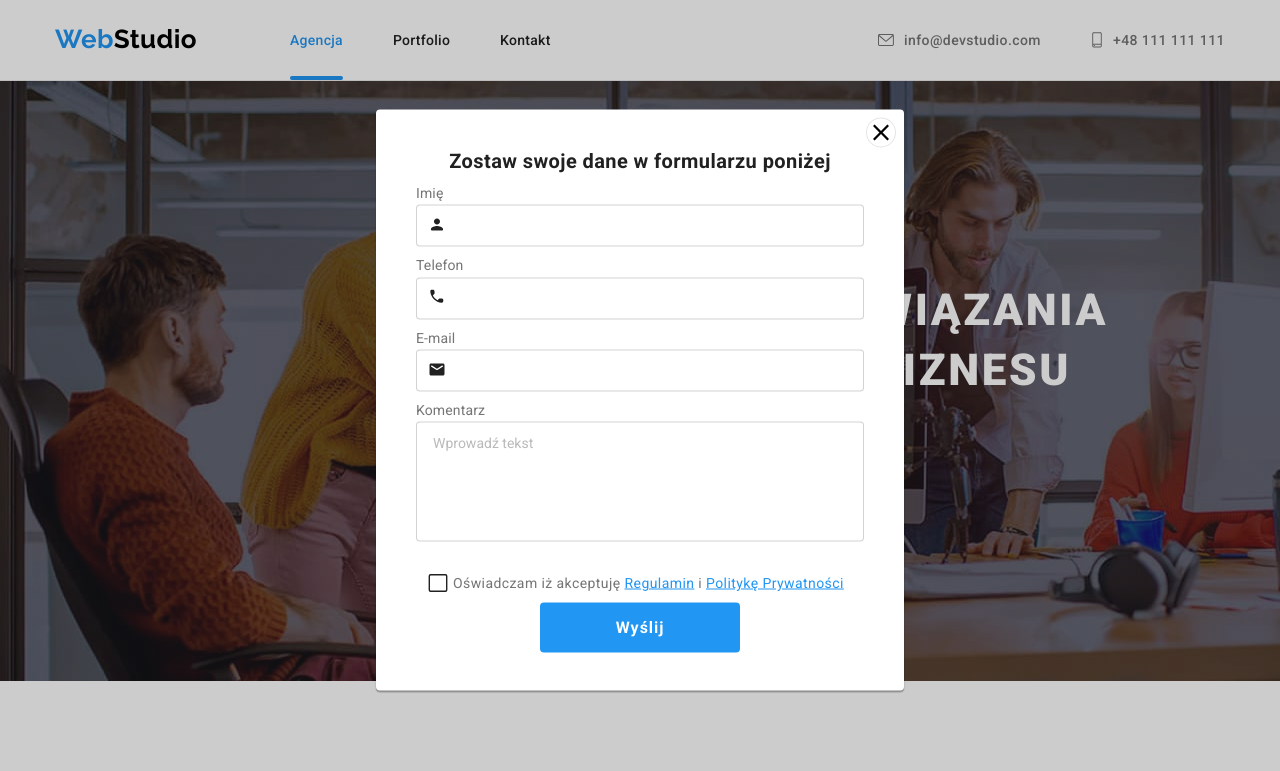
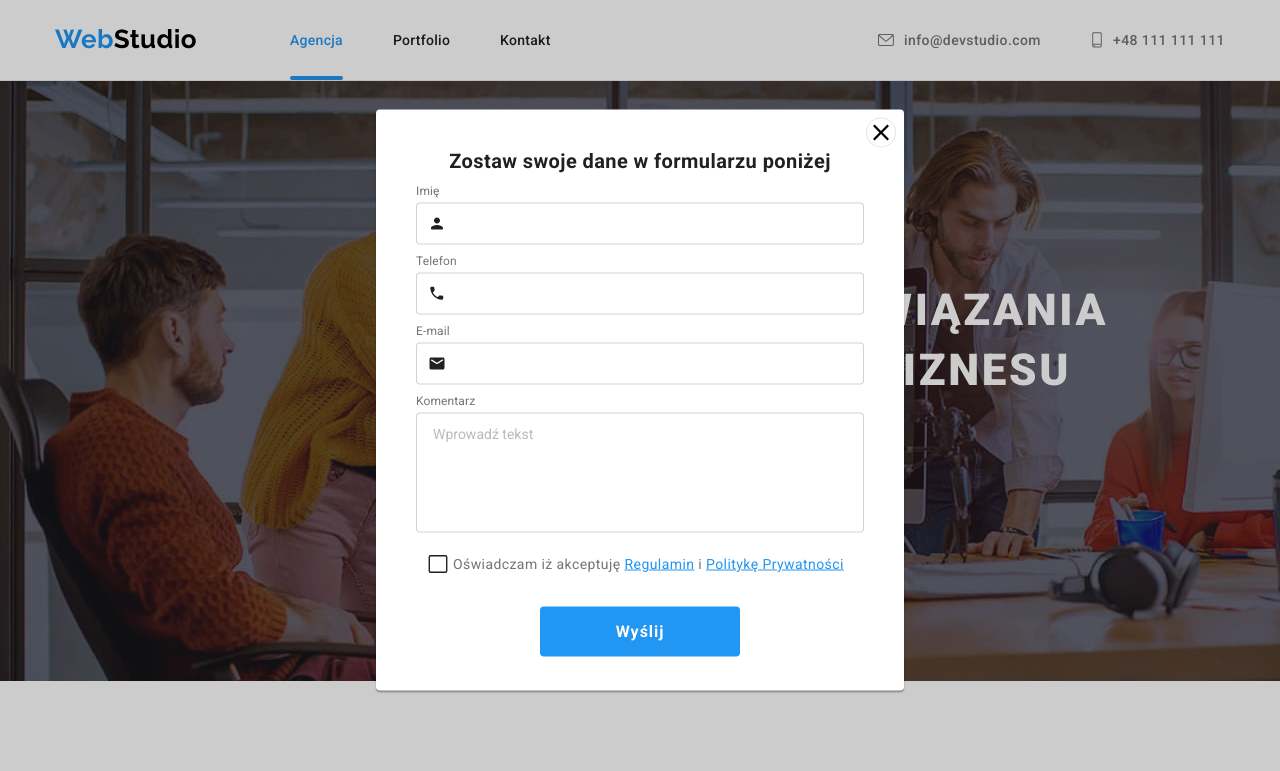
Before and after one commit to KJachimstal/goit-markup-hw-06, a website: page index.html in a window 1280 px wide. Both pictures are taken after a click on the button "Zamów usługe". Shown: the top 771 px of the page. Drawn offline with nearby package versions, Linux system fonts and the light colour scheme.

Commit message:
Finished all styles

```diff
--- a/css/styles.css
+++ b/css/styles.css
@@ -451,8 +451,11 @@ body {
     resize: none;
 }
 
+.contact-form-group label[for="comment"] {
+    margin-bottom: 0px;
+}
+
 .contact-form-group label {
-
     margin-bottom: 10px;
     display: flex;
     flex-direction: column;
@@ -491,6 +494,7 @@ body {
 .contact-form-group span {
     margin-bottom: 4px;
     line-height: 1.16;
+    font-size: 12px;
     letter-spacing: 0.01em;
     color: var(--contactColor);
 }
@@ -509,7 +513,7 @@ body {
 
 .option {
     display: block;
-    margin-bottom: 0.5em;
+    margin-bottom: 30px;
     position: relative;
 }
 
```
